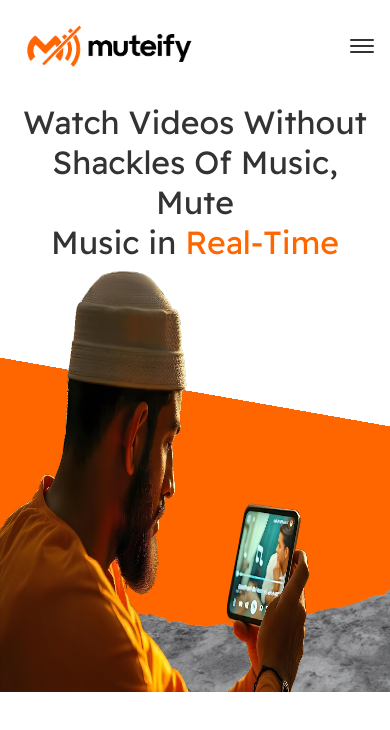
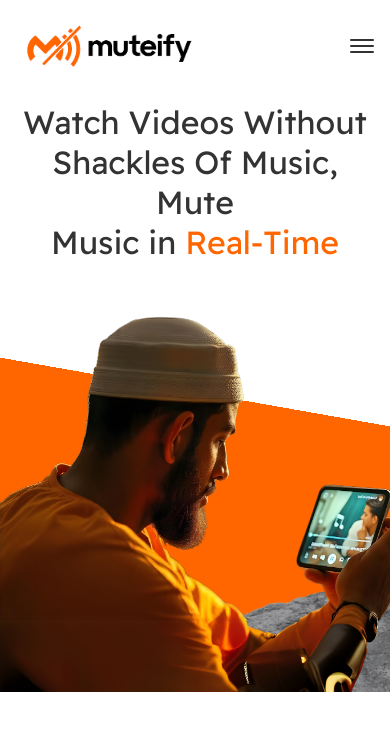
Before and after one commit to austinogola/muteify-fulll, a React (Create React App) app in the folder web/: page / in a window 390 px wide. Shown: the top 730 px of the page. Built offline with nearby package versions, Linux system fonts and the light colour scheme.

Commit message:
first page fixes

```diff
--- a/web/src/components/Hero.css
+++ b/web/src/components/Hero.css
@@ -16,7 +16,7 @@
     position: absolute;
     display: flex;
     justify-content: end;
-    z-index: 12;
+    z-index: 7;
     /* width: 50%; */
     /* left: 50%; */
     /* text-align: end; */
@@ -63,44 +63,52 @@
     position: absolute;
     /* bottom: -100px; */
   }
-  .oneImageHolder#person{
+  .oneImageHolder#user{
     left:0px;
     width: 60%;
-    height: 120%;
-    /* border: 1px solid yellow; */
-    z-index: 100;
-    bottom: -40px;
+    height: 90%;
+    /* border: 1px solid red; */
+    z-index: 6;
+    bottom: 0px;
+    /* display: none; */
   }
 
 
   .oneImageHolder#mountain{
     right:0px;
-    width: 90%;
-    height: 100%;
-    bottom: -255px;
+    width: 100%;
+    /* height: 100%; */
+    bottom: -30%;
     /* border: 1px solid green; */
     z-index: 5;
   }
-  .oneImageHolder > img{
+  .oneImageHolder img{
     object-fit: contain;
     /* width: 100px; */
   }
 
-  .oneImageHolder#person img{
-    width: 100%;
-    height: 100%;
+  .oneImageHolder#user img{
+    /* width: 100%; */
+    height: 120%;
     /* border: 1px solid green; */
     position: absolute;
-    left: 0px;
-    object-fit: fill;
+    left: 0px !important;
+    object-fit: contain;
+    bottom: 0px;
+  }
+  .userImageWrapper{
+     height: 100%;
+      /* border: 1px solid yellow; */
+      width: 100%;
+      position: relative;
   }
   .oneImageHolder#mountain img{
     width: 100%;
-    height: 100%;
+    /* height: 100%; */
   }
   .heroImages{
     /* border: 1px solid red; */
-    height: 700px;
+    /* height: 700px; */
     width: 100%;
   }
 
@@ -151,23 +159,34 @@
       width: 100% !important;
       height: 80%;
       /* border: 1px solid yellow; */
-      z-index: 10;
+      z-index: 6;
       bottom: -100px !important;
       /* bottom: -100px  !important; */
       /* right: 50%; */
     }
 
-    .oneImageHolder#person img{
-      /* width: 100%;
-      height: 100%; */
-      /* border: 1px solid green; */
-      /* position: absolute;
-      left: 0px;
-      bottom: 0px;
-      object-fit: contain; */
+
+    .oneImageHolder#mountain{
+
+      bottom: -10px !important;
+    }
+
+    .oneImageHolder#user{
+      width: 100%;
+      display: flex;
+    }
+
+     .userImageWrapper img{
+      height: 80% !important;
+     }
+  }
+
+
+  @media (max-width:1080px){
+    .oneImageHolder#user img{
+        height: 100%;
     }
   }
-
 
   @media (max-width: 1280px) {
     .oneImageHolder#person{
@@ -175,7 +194,12 @@
       width: 70%;
       height: 100%;
       /* border: 1px solid yellow; */
-      z-index: 10;
+      z-index: 6;
       bottom: 0px;
     }
+
+    .oneImageHolder#mountain{
+
+    bottom: -20%;
   }
+  }
--- a/web/src/components/Hero.js
+++ b/web/src/components/Hero.js
@@ -1,6 +1,6 @@
 import './Hero.css';
-import person from '../images/pers2.png'
-import mountain from '../images/mount2.png'
+import person from '../images/personMain.png'
+import mountain from '../images/mountFull.png'
 
 
 const Hero = () => {
@@ -17,12 +17,15 @@ const Hero = () => {
             <div className='imageWrapper'>
                     <div className='imageParent'>
 
-                        <div className='oneImageHolder' id='person'>
-                            <img
-                            src={person}
-                            alt="Man watching video"
-                            className="hero-main-image"
-                            />
+                        <div className='oneImageHolder' id='user'>
+                            <div className='userImageWrapper'>
+                                        <img
+                                    src={person}
+                                    alt="Man watching video"
+                                    className="hero-main-image"
+                                    />
+                            </div>
+
                         </div>
 
                         <div className='oneImageHolder' id='mountain'>
--- a/web/src/components/Navbar.css
+++ b/web/src/components/Navbar.css
@@ -41,6 +41,9 @@
     display: flex;
     align-items: center;
     gap: 1.5rem;
+    /* border: 1px solid red; */
+    /* background-color: black; */
+    z-index: 20 !important;
   }
 
   .nav-links a {
--- a/web/src/components/Navbar.js
+++ b/web/src/components/Navbar.js
@@ -7,7 +7,7 @@ const Navbar = () => {
 
   return (
     <nav className="navbar">
-      <div className="navbar-container">
+      <div className="navbar-container" >
         <div className="logo">
           <img src={fullLogo} alt="Muteify Logo" />
         </div>
```
Also changed, not shown: web/src/images/mountFull.png (added), web/src/images/personMain.png (added).
